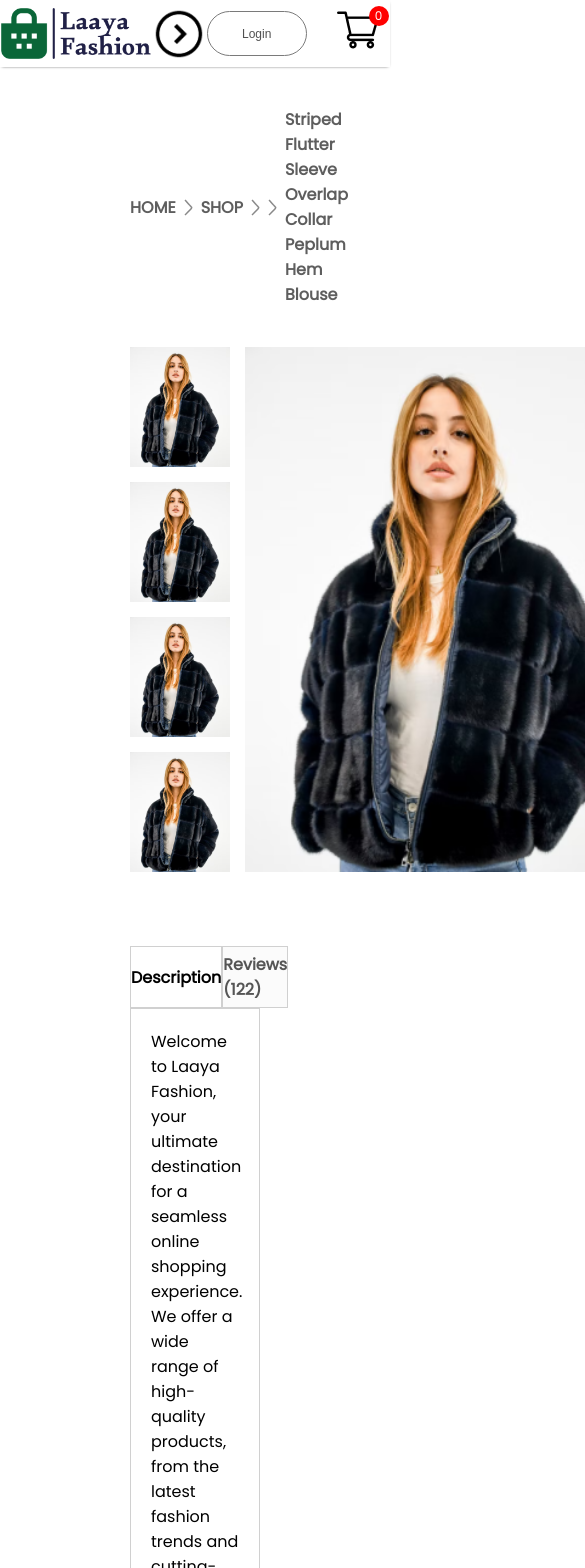
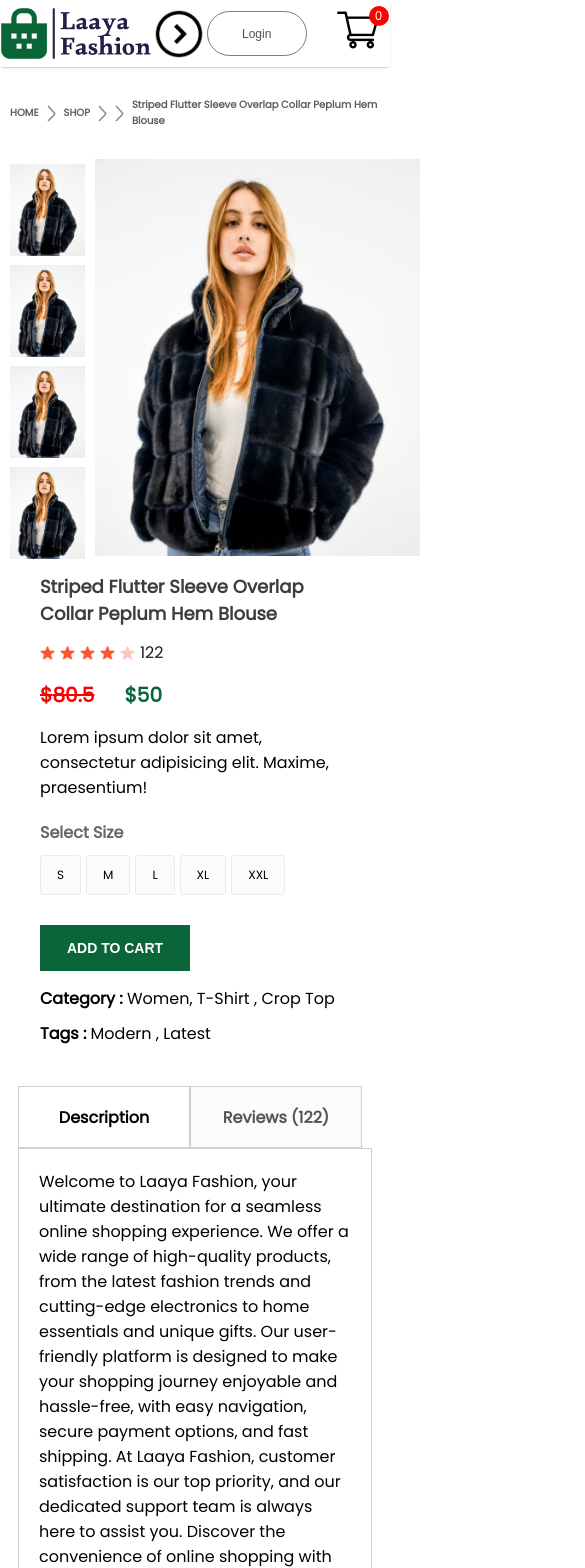
Before and after one commit to Laayaa94/CODSOFT-E-Commerse, a React (Create React App) app: page /product/1 in a window 390 px wide. Shown: the top 1568 px of the page, 585 px wide, since content can reach past the window. Built offline with nearby package versions, Linux system fonts and the light colour scheme.

Commit message:
responsive css

```diff
--- a/src/Components/Breadcrums/Breadcrums.css
+++ b/src/Components/Breadcrums/Breadcrums.css
@@ -8,3 +8,30 @@
     margin: 40px 130px;
     text-transform: capitalize;
 }
+
+@media(max-width:1280px){
+    .breadcrum{
+        margin: 30px 50px;
+        font-size: 14px;
+    }
+}
+@media(max-width:1024px){
+    .breadcrum{
+        margin: 30px 30px;
+        font-size: 13px;
+    }
+}
+
+@media(max-width:800px){
+    .breadcrum{
+        margin: 30px 10px;
+        font-size: 12px;
+    }
+}
+
+@media(max-width:1024px){
+    .breadcrum{
+
+        font-size: 10px;
+    }
+}
--- a/src/Components/CartItems/CartIems.css
+++ b/src/Components/CartItems/CartIems.css
@@ -100,3 +100,59 @@
     color: white;
     cursor: pointer;
 }
+
+
+@media(max-width:1280px){
+    .cartItems{
+        margin: 60px 50px;
+    }
+    .cartitems-format-main{
+        grid-template-columns: 0.5fr 3fr 0.5fr 0.5fr 0.5fr 0.5fr;
+        gap: 20px;
+        padding: 15px 0;
+        font-size: 16pxcart;
+    }
+
+
+}
+
+@media(max-width:800px){
+    .cartItems-down{
+        flex-direction: column;
+    }
+    .cartItemsTotal{
+        width: 100%;
+        margin: 0;
+    }
+    .cartItems-promocode{
+        width: auto;
+        max-width: 500px;
+    }
+
+}
+
+@media(max-width:650px){
+    .cartItems-promobox{
+        width: 400px;
+    }
+    .cartItems-promobox input{
+        width: 300px;
+    }
+    .cartItems-promobox button{
+        width: 200px;
+        margin-top: 20px;
+        margin-left: -20px;
+
+    }
+
+}
+@media(max-width:500px){
+    .cartitems-format-main{
+        display: none;
+        grid-template-columns: 0.5fr 3fr 0.5fr;
+        gap: 10px;
+    }
+    .cartItems-Format{
+        display: grid;
+    }
+}
--- a/src/Components/DescriptionBox/DescriptionBox.css
+++ b/src/Components/DescriptionBox/DescriptionBox.css
@@ -25,3 +25,15 @@
     padding: 20px;
     padding-bottom: 50px;
 }
+
+@media(max-width:1280px){
+    .descriptionBox{
+        margin: 40px;
+    }
+}
+
+@media(max-width:800px){
+    .descriptionBox{
+        margin: 40px 18px;
+    }
+}
--- a/src/Components/ProductDisplay/ProductDisplay.css
+++ b/src/Components/ProductDisplay/ProductDisplay.css
@@ -101,3 +101,147 @@
 .productDisplay-right-catogory span{
     font-weight: 600;
 }
+
+
+@media(max-width:1280px){
+    .productDisplay{
+        margin: 0 30px;
+    }
+    .productDisplay-left{
+        gap: 5px;
+    }
+    .productDisplay-img-lists{
+        gap: 5px;
+    }
+    .productDisplay-img-lists img{
+        height: 110px;
+    }
+    .productDisplay-main-img{
+        width: auto;
+        height: 470px;
+    }.productDisplay-right{
+        margin: 0 30px;
+    }
+    .productDisplay-right h1{
+        font-size: 18px;
+    }
+    .productDisplay-right button{
+        width: 150px;
+        padding: 15px 0;
+    }
+}
+
+
+@media(max-width:1024px){
+    .productDisplay{
+        margin: 0 50px;
+    }
+    .productDisplay-left{
+        gap: 10px;
+    }
+    .productDisplay-img-lists{
+        gap: 10px;
+    }
+    .productDisplay-img-lists img{
+        height: 90px;
+    }
+    .productDisplay-main-img{
+        width: auto;
+        height: 300px;
+    }.productDisplay-right{
+        margin: 0 30px;
+    }
+    .productDisplay-right h1{
+        font-size: 16px;
+    }
+    .productDisplay-right button{
+       margin-bottom: 5px;
+    }
+    .productDisplay-right-stars img{
+        width: 15px;
+    }
+    .productDisplay-right-old{
+        font-size: 20px;
+    }
+    .productDisplay-right-new{
+        font-size: 20px;
+    }
+    .productDisplay-right-sizes div{
+        padding: 10px 16px;
+        font-size: 12px;
+    }
+
+}
+
+
+
+@media(max-width:800px){
+    .productDisplay{
+        margin: 0 10px;
+    }
+    .productDisplay-left{
+        gap: 0px;
+        flex-direction: column-reverse;
+        align-items: center;
+    }
+    .productDisplay-img-lists{
+        gap: 9px;
+        flex-direction: row;
+    }
+    .productDisplay-img-lists img{
+        height: 70px;
+        width: 75px;
+    }
+    .productDisplay-main-img{
+        width: auto;
+        height: 390px;
+        width: 325px;
+    }.productDisplay-right{
+        margin: 0 30px;
+    }
+    .productDisplay-right h1{
+        font-size: px;
+    }
+    .productDisplay-right button{
+       margin-bottom: 5px;
+    }
+    .productDisplay-right-stars img{
+        width: 15px;
+    }
+    .productDisplay-right-old{
+        font-size: 20px;
+    }
+    .productDisplay-right-new{
+        font-size: 20px;
+    }
+    .productDisplay-right-sizes div{
+        padding: 10px 16px;
+        font-size: 12px;
+    }
+    .productDisplay-right .profuct-name{
+        font-size: 18px;
+
+    }
+
+}
+
+@media(max-width:500px){
+    .productDisplay{
+        flex-direction: column;
+    }
+    .productDisplay-left{
+        gap: 10px;
+        margin-bottom: 20px;
+        flex-direction: row;
+    }
+    .productDisplay-img-lists{
+        flex-direction: column;
+
+    }
+    .productDisplay-img-lists img{
+        height: 92px;
+    }
+    .productDisplay-main-img{
+        height: 397px;
+    }
+}
--- a/src/Components/RelatedProduct/RelatedProduct.css
+++ b/src/Components/RelatedProduct/RelatedProduct.css
@@ -22,3 +22,67 @@
     display: flex;
     gap: 30px;
 }
+
+
+@media(max-width:1280px){
+    .relatedproduct{
+        height: 60vh;
+    }
+    .relatedproduct h1{
+        font-size: 25px;
+    }
+    .relatedproduct hr{
+        width: 130px;
+        height: 2px;
+    }
+    .relatedProducts-item{
+        gap: 20px;
+        margin-top: 30px;
+    }
+}
+
+@media(max-width:1024px){
+    .relatedproduct{
+        height: 50vh;
+    }
+    .relatedproduct h1{
+        font-size: 20px;
+    }
+    .relatedproduct hr{
+        width: 110px;
+        height: 2px;
+    }
+    .relatedproduct-item{
+        gap: 15px;
+        margin-top: 20px;
+    }
+}
+
+@media(max-width:800px){
+    .relatedproduct{
+        height: 50vh;
+        gap: 6px;
+    }
+    .relatedproduct h1{
+        font-size: 20px;
+    }
+    .relatedproduct hr{
+        width: 120px;
+
+    }
+    .relatedProducts-item{
+        gap: 5px;
+    }
+}
+
+@media(max-width:650px){
+    .relatedproduct{
+        height: 85vh;
+    }
+    .relatedProducts-item{
+        display: grid;
+        grid-template-columns: 1fr 1fr;
+        gap: 20px;
+    }
+
+}
--- a/src/Pages/CSS/LoginSignup.css
+++ b/src/Pages/CSS/LoginSignup.css
@@ -1,6 +1,6 @@
 .loginsignup{
     width: 100%;
-    height: 80vh;
+    height: 85vh;
     background: #c4ebd7;
     padding-top: 100px;
 }
@@ -61,3 +61,30 @@
     font-size: 14px;
     font-weight: 500;
 }
+
+@media(max-width:530px){
+    .loginsignup{
+
+        height:85vh;
+    }
+    .loginsignup-container{
+       width: 300px;
+       padding: 5px;
+       margin: auto;
+    }
+    .loginsignup-container button{
+        width: 300px;
+    }
+    .loginsignup-container input{
+        width: 90%;
+    }
+    .loginsignup-container h1{
+        margin: 0;
+        text-align: center;
+    }
+    .loginsignuop-agree{
+        gap: 0px;
+        margin-top: 0;
+
+    }
+}
```
